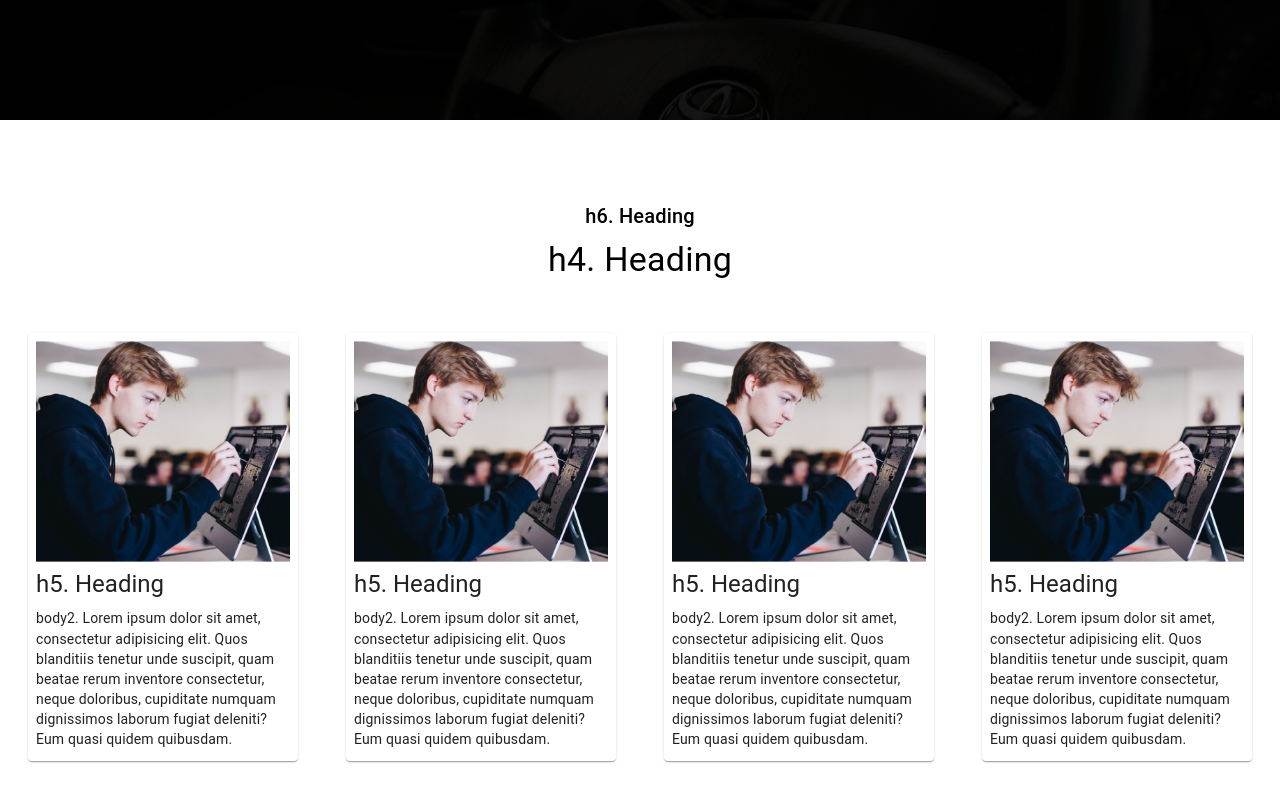
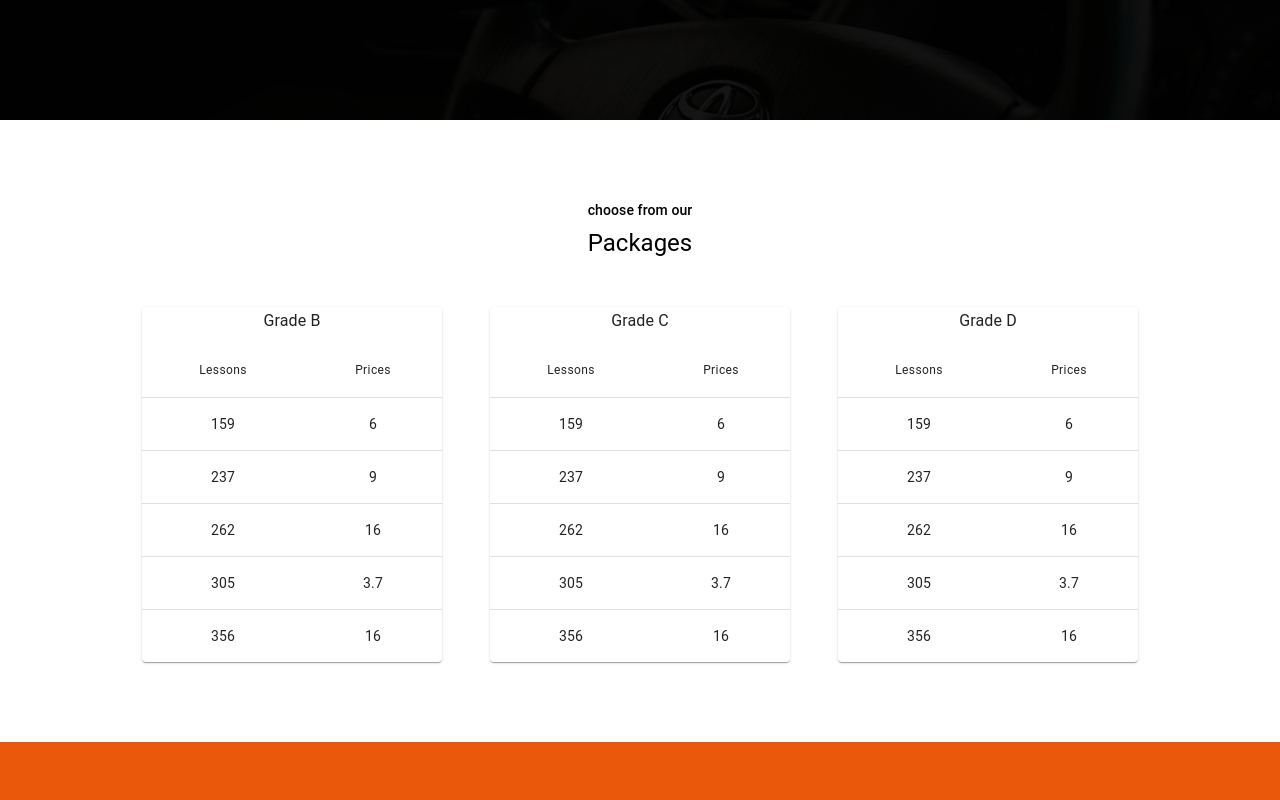
Before and after one commit to WatipasoChirambo/Stick, a Next.js app: page / in a window 1280 px wide. Shown: the part 680-1480 px from the top of the page. Built offline with nearby package versions, Linux system fonts and the light colour scheme.

Commit message:
packages

```diff
--- /dev/null
+++ b/components/Package.js
@@ -0,0 +1,64 @@
+import * as React from 'react';
+import { styled } from '@mui/material/styles';
+import Table from '@mui/material/Table';
+import TableBody from '@mui/material/TableBody';
+import TableCell, { tableCellClasses } from '@mui/material/TableCell';
+import TableContainer from '@mui/material/TableContainer';
+import TableHead from '@mui/material/TableHead';
+import TableRow from '@mui/material/TableRow';
+import Paper from '@mui/material/Paper';
+import Typography from '@mui/material/Typography';
+
+
+function createData(lessons, price) {
+  return { lessons, price };
+}
+
+const rows = [
+  createData(159, 6.0),
+  createData(237, 9.0),
+  createData(262, 16.0),
+  createData(305, 3.7),
+  createData(356, 16.0),
+];''
+
+export default function Package({grade}) {
+  return (
+    <>
+
+    <TableContainer component={Paper} sx={{minWidth:280, width:300}}>
+      <Typography variant="subtitle1" gutterBottom>
+          {grade}
+    </Typography>
+      <Table aria-label="Grade B table" >
+        <TableHead>
+          <TableRow>
+            <TableCell align="center">
+            <Typography variant="caption" gutterBottom>
+          Lessons
+    </Typography>
+              </TableCell>
+              <TableCell align="center">
+            <Typography variant="caption" gutterBottom>
+          Prices
+    </Typography>
+              </TableCell>
+          </TableRow>
+        </TableHead>
+        <TableBody>
+          {rows.map((row) => (
+            <TableRow
+              key={row.name}
+              sx={{ '&:last-child td, &:last-child th': { border: 0 } }}
+            >
+              <TableCell align="center">{row.lessons}</TableCell>
+              <TableCell align="center">{row.price}</TableCell>
+            </TableRow>
+          ))}
+        </TableBody>
+      </Table>
+    </TableContainer>
+    </>
+
+  );
+}
--- a/components/Trending.js
+++ b/components/Trending.js
@@ -1,24 +1,23 @@
 import React from "react";
-import Sector from "./Sector";
+import Package from "./Package";
 import Typography from '@mui/material/Typography';
 
 
 function Trending() {
   return (
     <>
-      <div className="py-20 text-center flex justify-center align-center m-auto">
+      <div className="px-10 py-20 text-center flex justify-center align-center m-auto">
         <div>
-        <Typography variant="h6" gutterBottom>
-          h6. Heading
+        <Typography variant="subtitle2" gutterBottom>
+          choose from our
         </Typography>
-        <Typography variant="h4" gutterBottom>
-        h4. Heading
+        <Typography variant="h5" gutterBottom>
+        Packages
       </Typography>
-          <div className="flex justify-center flex-wrap gap-12 pt-10">
-            <Sector title="FOOD & NUTRITION" />
-            <Sector title="AGRICULTURE" />
-            <Sector title="AGRICULTURE" />
-            <Sector title="AGRICULTURE" />
+          <div className="flex justify-between flex-wrap gap-12 pt-10">
+            <Package grade="Grade B"/>
+            <Package grade="Grade C"/>
+            <Package grade="Grade D"/>
           </div>
         </div>
       </div>
```
